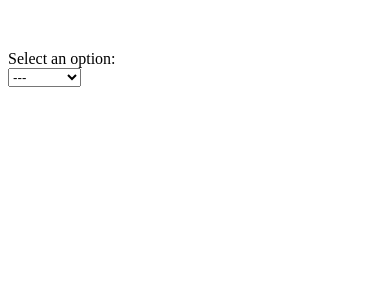
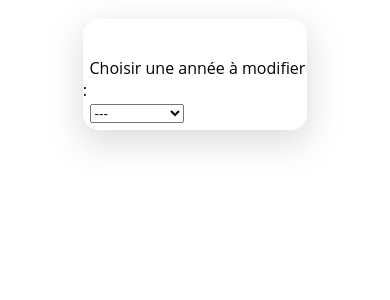
Before and after one commit to DugourdClement/SAE_SeriousGame, a PHP site: page /game_change.php in a window 390 px wide. Shown: the top 300 px of the page. Run offline with PHP 8.4, Linux system fonts and the light colour scheme; data that the repository does not hold is empty.

Commit message:
css de gamechange

```diff
--- a/game_change.css
+++ b/game_change.css
@@ -1,4 +1,55 @@
-#banner{
+body{
+    background-image: url("https://cdna.artstation.com/p/assets/images/images/027/207/494/large/sergei-klimenko-final6.jpg?1590892063");
+    font-family: 'Open Sans',sans-serif;
+}
+
+.modification {
+    background-color: #FFFFFF;
+    width: 60%;
+    margin: 5% auto;
+    border-radius: 1em;
+    box-shadow: 0 11px 35px 2px rgba(0, 0, 0, 0.14);
+}
+
+.submit{
+    justify-content: right;
+    margin-right: 10%;
+    background: #868686;
+    color: #fff;
+    border: 1px solid #eee;
+    text-shadow: none;
+}
+
+#banner {
     visibility: hidden;
     background-color: forestgreen;
 }
+
+label{
+    margin-left: 3%;
+}
+
+p{
+    width: 80%;
+    margin-left: 3%;
+}
+
+#menu{
+    margin-left: 3%;
+}
+
+.modification{
+    padding-bottom: 2%;
+}
+
+#form1{
+    display: flex;
+    flex-direction: column;
+}
+
+form{
+    gap: 10%;
+    display: flex;
+    flex-direction: row;
+    padding-bottom: 2%;
+}
--- a/game_change.php
+++ b/game_change.php
@@ -80,17 +80,18 @@ echo '
         <script defer src="jQuery-3.6.3.js"></script>
     </head>
     <body>
+     <div class="modification">
     <p id="banner">Modification enregistée</p>
-        <label for="menu">Select an option:</label><br>
+        <label for="menu">Choisir une année à modifier : </label><br>
         <select name="menu" id="menu">
             <option value="base">---</option>
-            <option value="option1">Option 1</option>
-            <option value="option2">Option 2</option>
-            <option value="option3">Option 3</option>
-            <option value="option4">Option 4</option>
-            <option value="option5">Option 5</option>
-            <option value="option6">Option 6</option>
-            <option value="option7">Option 7</option>
+            <option value="option1">Année 2022</option>
+            <option value="option2">Année 2032</option>
+            <option value="option3">Année 2035</option>
+            <option value="option4">Année 2039</option>
+            <option value="option5">Année 2043</option>
+            <option value="option6">Année 2050</option>
+            <option value="option7">Année 2056</option>
         </select>
 
         <div class="form" id="form1" style="display: none;">';
@@ -114,6 +115,7 @@ echo '
         <div class="form" id="form7" style="display: none;">';
             if(isset($data)) modifyYearsForm($data, 7);
   echo '</div>
+</div>
     </body>
 </html>';
 }
--- a/index.html
+++ b/index.html
@@ -7,7 +7,7 @@
     <meta name="viewport" content="width=device-width, initial-scale=1">
 
     <link rel="stylesheet" href="styleSheet.css">
-    <link rel="stylesheetResponsive" href="responsive.css">
+    <link rel="stylesheet" href="responsive.css">
     <script defer src="game.js"></script>
     <script defer src="web.js"></script>
 
@@ -20,6 +20,7 @@
         <li><a onclick="closeNav()" href="#ressource">Ressources</a></li>
         <li><a onclick="closeNav()" href="#cartes">Contacts</a></li>
         <li><a onclick="closeNav()" href="chatbot.html" target="_blank">ChatBox</a></li>
+        <li><a href="login_conn.php">Connexion</a></li>
       </ul>
     </div>
     <a href="#" id="openBtn">
--- a/styleSheet.css
+++ b/styleSheet.css
@@ -94,8 +94,9 @@ img {
   background-image: url("https://cdna.artstation.com/p/assets/images/images/027/207/494/large/sergei-klimenko-final6.jpg?1590892063");
   background-position: center;
   background-repeat: no-repeat;
+  background-size: cover;
   background-attachment: fixed;
-  background-size: cover;
+
 }
 
 .nav {
@@ -109,7 +110,6 @@ img {
 #fenetre {
   display: flex;
   background-repeat: no-repeat;
-  background-size: contain;
   background-position: center;
   justify-content: space-around;
   position: fixed;
```
Also changed, not shown: game.js (+5 -3 lines), responsive.css (+17 -8 lines).
